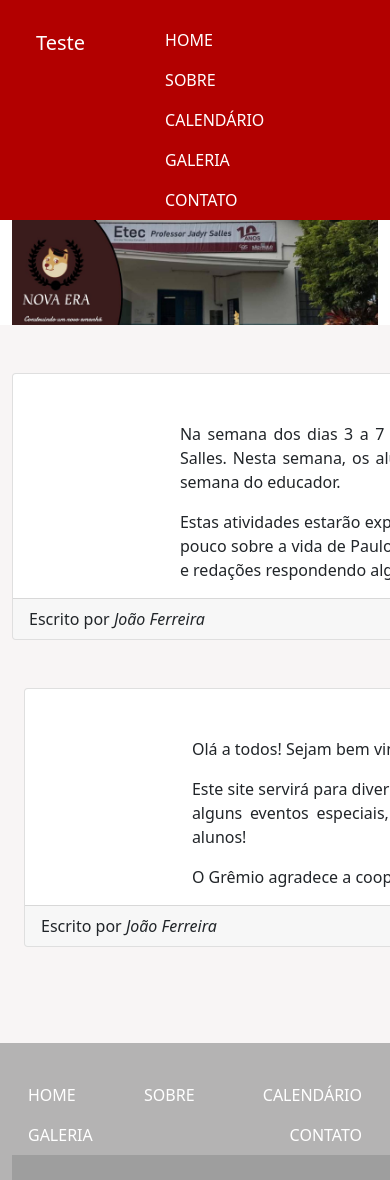
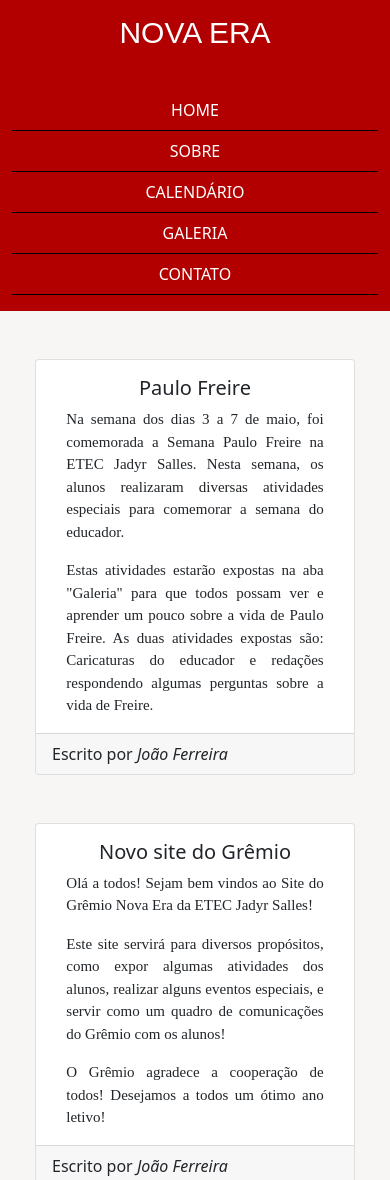
Before and after one commit to gabBatudo/gremio-b, a PHP site: page / in a window 390 px wide. Shown: the top 1180 px of the page. Run offline with PHP 8.4, Linux system fonts and the light colour scheme; grey boxes are pictures that could not be loaded.

Commit message:
media query e pag sobre

```diff
--- a/css/style.css
+++ b/css/style.css
@@ -4,6 +4,21 @@
 
 .esPaddingTop {
     padding-top: 20px;
+}
+
+.bt_menu{
+    padding: 10px;
+    padding-bottom: 60px;
+    background-color: #B20000;
+    color: white;
+    font-family: Arial;
+    text-align: center;
+    font-size: 30px;
+    height: 50px;
+}
+
+.bt_menu{
+    display: none;
 }
 
 
@@ -62,3 +77,63 @@
     padding: 0 !important;
     margin: 0 !important;
 }
+
+@media (max-width: 700px) {
+    #brand{
+        display: none;
+    }
+
+    #siteCapa{
+        display: none;
+    }
+
+    .bt_menu{
+        display: block;
+        width: 100%;
+    }
+
+    header .row{
+        display: flex;
+        align-items: center;
+        justify-content: center;
+    }
+
+    header .col-auto{
+        display: block;
+        justify-content: space-evenly;
+    }
+
+    header .nav{
+        justify-content: center !important;
+        margin-bottom: 1rem;
+    }
+
+    header .nav-item{
+        border-bottom: 1px solid black;
+        text-align: center;
+        width: 100%;
+    }
+
+    #secIndex .card{
+        width: 20rem !important;
+    }
+
+    #secIndex .card-text{
+        font-size: 15px;
+        font-family: 'Proxima Nova'
+    }
+
+    #secIndex .lados{
+        padding-left: 5%;
+        padding-right: 5%;
+    }
+
+    #footerMobile{
+        display: none;
+    }
+
+    #secIndex .nav-link{
+        font-size: 17px;
+    }
+
+}
--- a/index.php
+++ b/index.php
@@ -1,7 +1,7 @@
 <?php include('./partes/header.php') // Header do html junto do bootstrap?>
 <?php include('./partes/navbar.php') // Navbar e Imagem do site?>
 
-    <section class="bg-cor">
+    <section class="bg-cor" id="secIndex">
         <div class="container bg-cor">
             <div class="row d-flex justify-content-center py-5">
                 <div class="col-auto">
--- a/partes/footer.php
+++ b/partes/footer.php
@@ -1,4 +1,4 @@
-    <div class="container-fluid bg-footer" style="padding-top: 2rem;">
+    <div class="container-fluid bg-footer" style="padding-top: 2rem;" id="footerMobile">
         <div class="row">
             <div class="col-auto">
                 <ul class="nav d-fle justify-content-between text-uppercase">
@@ -6,7 +6,7 @@
                         <a class="nav-link active" aria-current="page" href="index.php">Home</a>
                     </li>
                     <li class="nav-item">
-                        <a class="nav-link" href="#">Sobre</a>
+                        <a class="nav-link" href="sobre.php">Sobre</a>
                     </li>
                     <li class="nav-item">
                         <a class="nav-link" href="#">Calendário</a>
--- a/partes/navbar.php
+++ b/partes/navbar.php
@@ -1,6 +1,7 @@
-    <header class="container-fluid" style="padding-right: 0px; box-sizing:unset;">
+    <div class="bt_menu" >NOVA ERA</div>
+    <header class="container-fluid" style="padding-right: 0px; box-sizing:unset;" id="menu">
         <div class="row bg-navcor esPaddingTop">
-            <div class="col-auto">
+            <div class="col-auto" id="brand">
                 <nav class="navbar navbar-dark bg-navcor">
                     <div class="container-fluid">
                         <a href="#" class="navbar-brand">
@@ -10,13 +11,13 @@
                 </nav>
             </div>
 
-            <div class="col-5">
-                <ul class="nav d-fle justify-content-between text-uppercase">
+            <div class="col-auto">
+                <ul class="nav d-flex justify-content-between text-uppercase">
                     <li class="nav-item">
                         <a class="nav-link active" aria-current="page" href="index.php">Home</a>
                     </li>
                     <li class="nav-item">
-                        <a class="nav-link" href="#">Sobre</a>
+                        <a class="nav-link" href="sobre.php">Sobre</a>
                     </li>
                     <li class="nav-item">
                         <a class="nav-link" href="#">Calendário</a>
@@ -32,7 +33,7 @@
         </div>
     </header>
 
-    <div class="container">
+    <div class="container" id="siteCapa">
         <div class="row">
             <img src="./imagens/capa2.jpg" alt="" class="image-fluid">
         </div>
```
